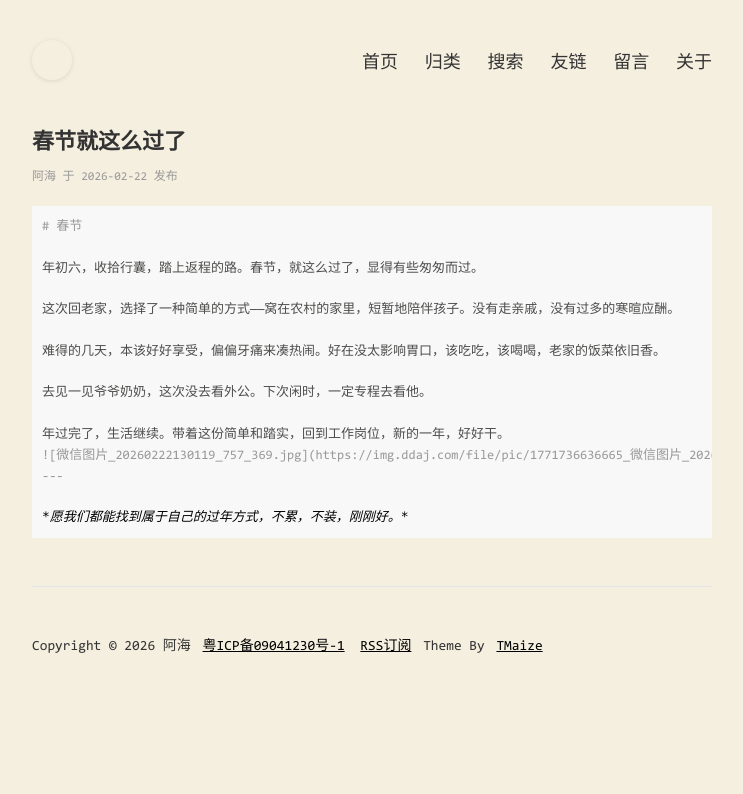
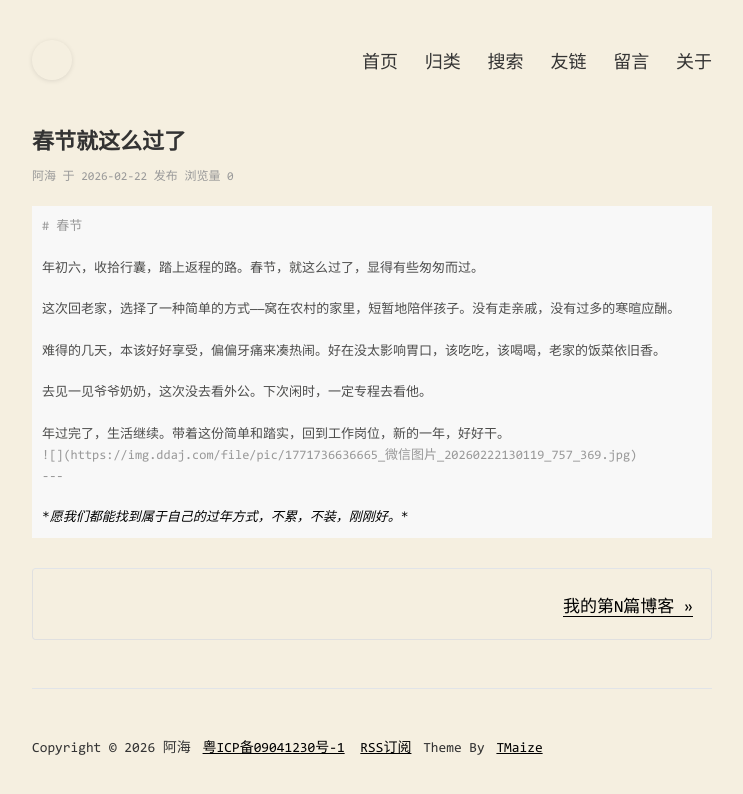
Before and after one commit to ahaitodo/ahaitodo.github.io, a Jekyll site: the page built from _posts/2026-02-22-chunjie.markdown, in a window 1280 px wide. Shown: the top 794 px of the page, without its empty margins (268-1011 px from the left). Built offline with Jekyll 4.4.1, drawn with Linux system fonts in a browser that asks for light colours; comment, search, counter and statistics services are not loaded.

Commit message:
Update content

```diff
--- a/_posts/2026-02-22-chunjie.markdown
+++ b/_posts/2026-02-22-chunjie.markdown
@@ -17,7 +18,7 @@
 去见一见爷爷奶奶，这次没去看外公。下次闲时，一定专程去看他。
 
 年过完了，生活继续。带着这份简单和踏实，回到工作岗位，新的一年，好好干。
-![微信图片_20260222130119_757_369.jpg](https://img.ddaj.com/file/pic/1771736636665_微信图片_20260222130119_757_369.jpg)
+![](https://img.ddaj.com/file/pic/1771736636665_微信图片_20260222130119_757_369.jpg)
 ---
 
 *愿我们都能找到属于自己的过年方式，不累，不装，刚刚好。*
```
Also changed, not shown: other parts of _posts/2026-02-22-chunjie.markdown (+2 -1 lines), _posts/2026-02-22-chunjie copy.markdown (deleted, +0 -24 lines).
